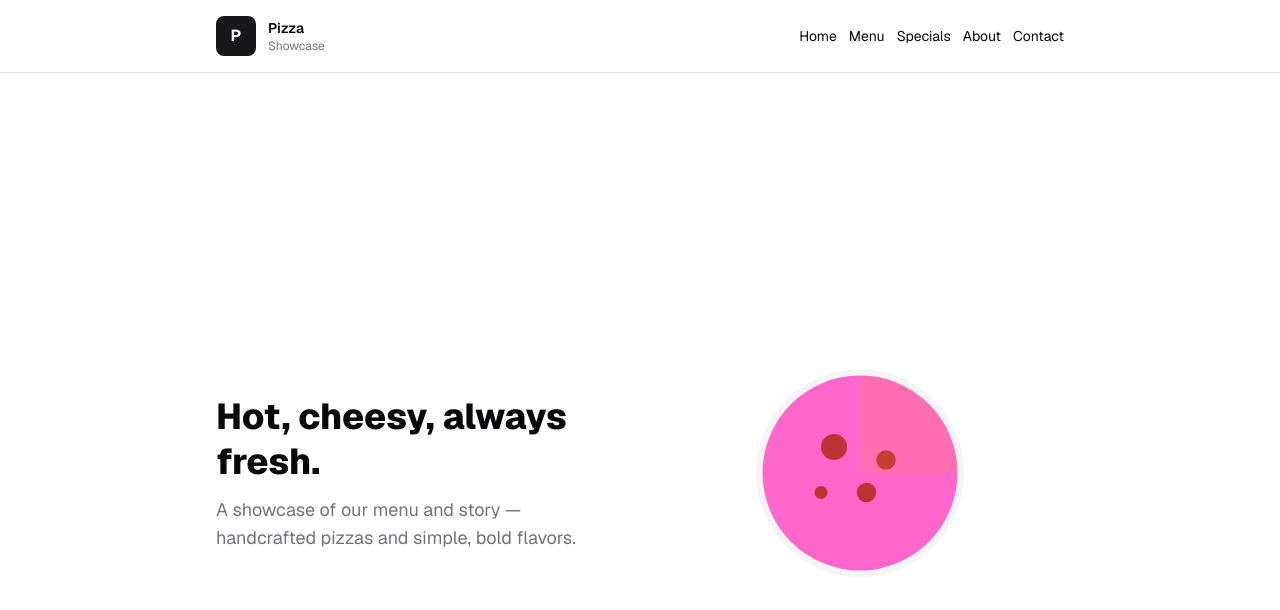
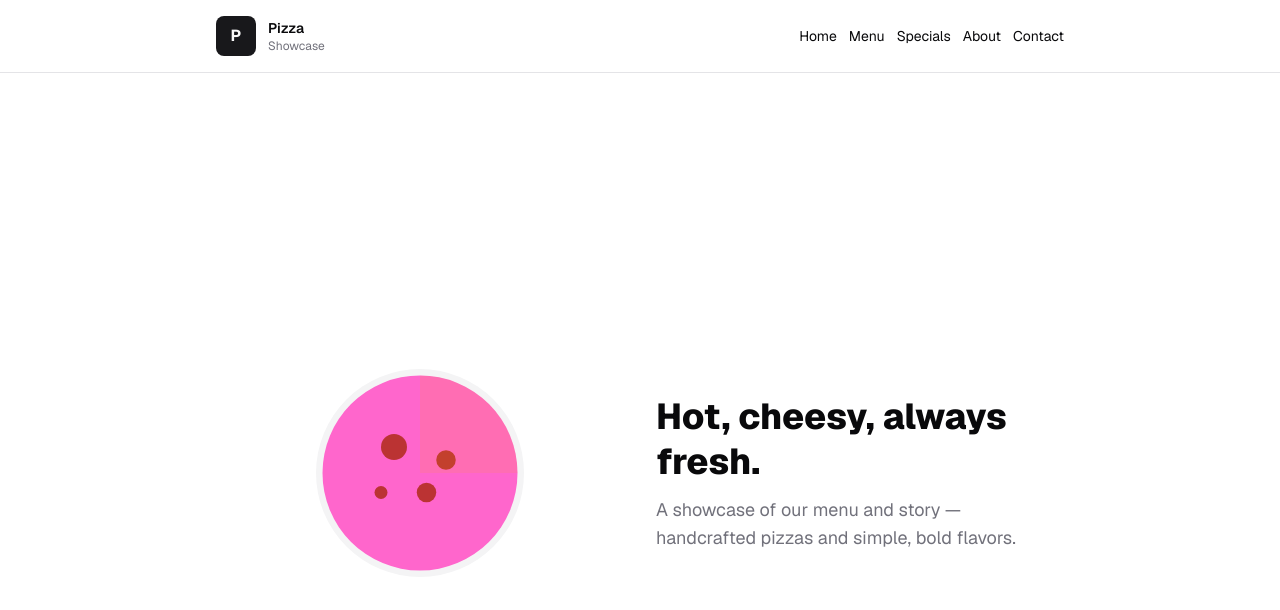
Before and after one commit to AGiggleSniffer/buddyspizza, a Next.js app: page / in a window 1280 px wide. Shown: the top 610 px of the page. Built offline with nearby package versions, Linux system fonts and the light colour scheme.

Commit message:
deployment test

```diff
--- a/components/Hero.tsx
+++ b/components/Hero.tsx
@@ -9,15 +9,6 @@ export default function Hero() {
 		>
 			<div className="mx-auto max-w-4xl px-6 py-12">
 				<div className="grid gap-8 sm:grid-cols-2 sm:items-center">
-					<div>
-						<h1 className="text-4xl font-extrabold leading-tight">
-							Hot, cheesy, always fresh.
-						</h1>
-						<p className="mt-3 text-lg text-muted-foreground">
-							A showcase of our menu and story — handcrafted
-							pizzas and simple, bold flavors.
-						</p>
-					</div>
 					<div className="flex items-center justify-center">
 						<div className="relative h-52 w-52 overflow-hidden rounded-full bg-muted">
 							<Image
@@ -28,6 +19,15 @@ export default function Hero() {
 							/>
 						</div>
 					</div>
+					<div>
+						<h1 className="text-4xl font-extrabold leading-tight">
+							Hot, cheesy, always fresh.
+						</h1>
+						<p className="mt-3 text-lg text-muted-foreground">
+							A showcase of our menu and story — handcrafted
+							pizzas and simple, bold flavors.
+						</p>
+					</div>
 				</div>
 			</div>
 		</section>
```
